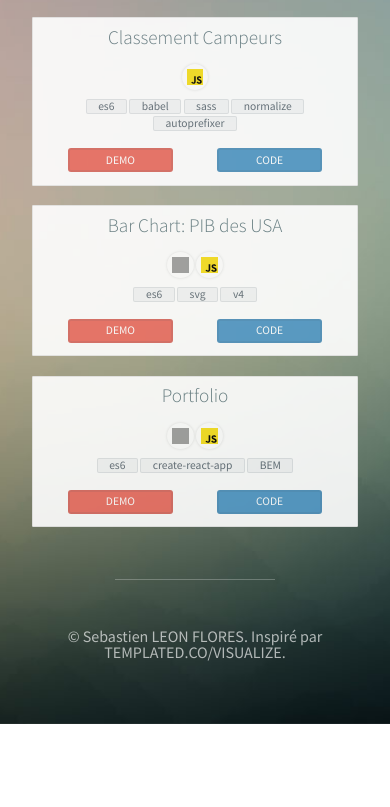
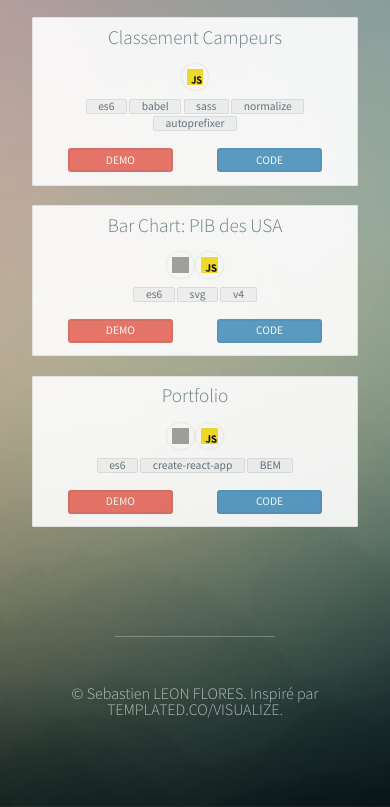
Before and after one commit to SebastianLF/portfolio, a React (Create React App) app: page / in a window 390 px wide. Shown: the part 1447-2254 px from the top of the page. Before the commit the page ends 2171 px from the top, so only its background shows below. Built offline with nearby package versions, Linux system fonts and the light colour scheme; grey boxes are pictures that could not be loaded.

Commit message:
final version

```diff
--- a/src/Footer.js
+++ b/src/Footer.js
@@ -1,9 +1,12 @@
 import React, { PropTypes } from 'react'
+
+// css
+import './footer.css'
 
 const Footer = (props) => {
   return (
-    <footer id="footer">
-      <p>© Sebastien LEON FLORES. Inspiré par TEMPLATED.CO/VISUALIZE.</p>
+    <footer className="footer">
+      <p className="footer__copyrights">© Sebastien LEON FLORES. Inspiré par TEMPLATED.CO/VISUALIZE.</p>
     </footer>
   )
 }
--- /dev/null
+++ b/src/footer.css
@@ -0,0 +1,25 @@
+.footer {
+  text-align: center;
+  padding: 5.6em 0 3.6em;
+  font-weight: 300;
+}
+
+.footer:before {
+  display: block;
+  content: '';
+  border-top: solid 1px rgba(255, 255, 255, 0.25);
+  width: 10em;
+  margin: 0 auto 3em auto;
+}
+
+.footer__copyrights {
+  margin: 0 0 2em 0;
+}
+
+@media screen and (max-width: 1280px){
+
+  footer {
+		padding: 2em 0 2em 0;
+	}
+
+}
--- a/src/index.css
+++ b/src/index.css
@@ -24,50 +24,10 @@ body {
   transition: opacity 1s ease, filter 1s ease;
 }
 
-#footer {
-  text-align: center;
-  padding: 5.6em 0 3.6em;
-}
-
-#footer:before {
-  display: block;
-  content: '';
-  border-top: solid 1px rgba(255, 255, 255, 0.25);
-  width: 10em;
-  margin: 0 auto 3em auto;
-}
-
-#footer p {
-  margin: 0 0 2em 0;
-}
-
 @media screen and (max-width: 1280px){
 
   body, input, select, textarea {
     font-size: 16px;
   }
 
-
-  #footer {
-		padding: 2em 0 2em 0;
-	}
-
 }
-
-
-
-@media screen and (max-width: 736px) {
-
-  h1 {
-	   font-size: 1.25em;
-	}
-
-  #header .icons {
-    width: 110px;
-  }
-
-  #header .icons li a::before {
-    font-size: 1.05em;
-  }
-
-}
```
